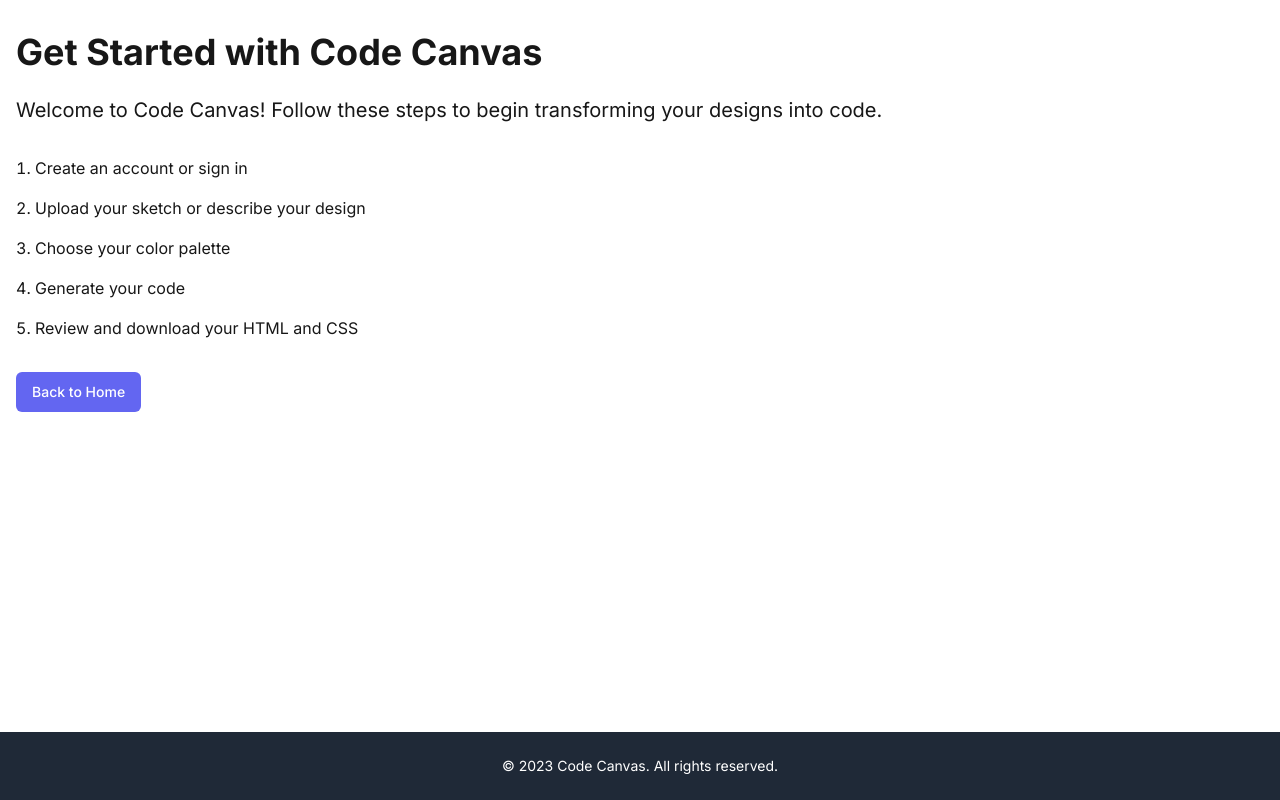
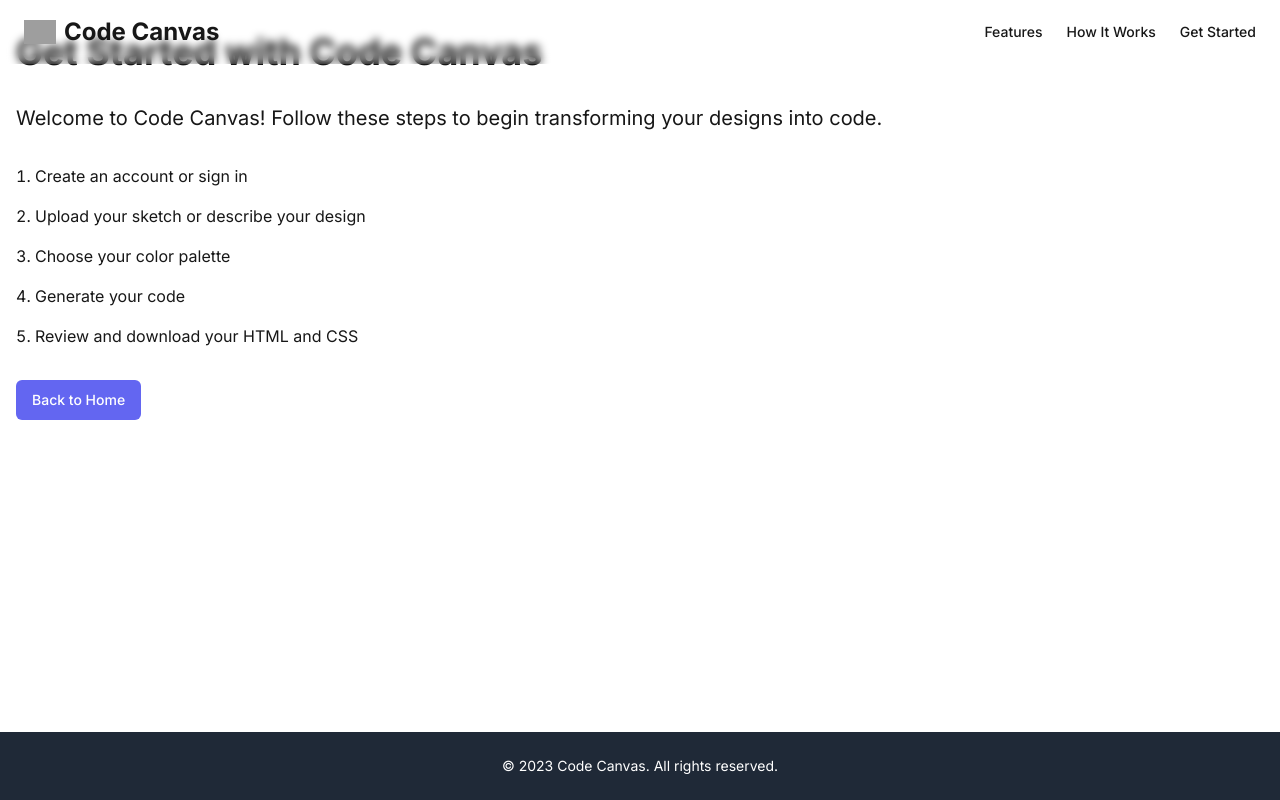
Before and after one commit to Hassanshigri/code-canvas, a Next.js app: page /get-started in a window 1280 px wide. Built offline with nearby package versions, Linux system fonts and the light colour scheme; grey boxes are pictures that could not be loaded.

Commit message:
animation on every section applied

```diff
--- /dev/null
+++ b/app/components/AnimatedSection.tsx
@@ -0,0 +1,45 @@
+'use client'
+
+import { useRef, ReactNode } from "react"
+import { motion, useInView } from "framer-motion"
+import React from "react";
+
+interface AnimatedSectionProps {
+  children: ReactNode;
+  className?: string;
+}
+
+const fadeInUp = {
+  hidden: { opacity: 0, y: 20 },
+  visible: { opacity: 1, y: 0, transition: { duration: 0.6 } }
+};
+
+export function AnimatedSection({ children, className = "" }: AnimatedSectionProps) {
+  const ref = useRef(null);
+  const isInView = useInView(ref, { once: false, amount: 0.3 });
+
+  return (
+    <motion.section
+      ref={ref}
+      initial="hidden"
+      animate={isInView ? "visible" : "hidden"}
+      variants={{
+        visible: {
+          transition: {
+            staggerChildren: 0.1
+          }
+        }
+      }}
+      className={className}
+    >
+      {/* Apply fadeInUp to each child */}
+      {React.Children.map(children, (child) => {
+        return (
+          <motion.div variants={fadeInUp}>
+            {child}
+          </motion.div>
+        );
+      })}
+    </motion.section>
+  );
+}
--- a/app/components/StickyHeader.tsx
+++ b/app/components/StickyHeader.tsx
@@ -26,7 +26,7 @@ export function StickyHeader() {
       transition={{ duration: 0.3 }}
       className="fixed top-0 left-0 right-0 z-50 backdrop-blur-sm"
     >
-      <div className="container flex items-center justify-between px-4 py-4 mx-auto lg:px-6">
+      <div className="container mx-auto flex items-center justify-between px-4 lg:px-6 py-4">
         <Link className="flex items-center justify-center" href="/">
           <Image src="/placeholder.svg?height=32&width=32" alt="Code Canvas Logo" width={32} height={32} />
           <span className="ml-2 text-2xl font-bold">Code Canvas</span>
--- a/app/get-started/page.tsx
+++ b/app/get-started/page.tsx
@@ -2,36 +2,26 @@
 
 import Link from "next/link"
 import { motion } from "framer-motion"
+import { StickyHeader } from "../components/StickyHeader";
 import { Button } from "../components/ui/button";
+import { AnimatedSection } from "../components/AnimatedSection";
 
-const fadeIn = {
-  initial: { opacity: 0, y: 20 },
-  animate: { opacity: 1, y: 0 },
-  transition: { duration: 0.6 }
-};
-
-const staggerChildren = {
-  animate: {
-    transition: {
-      staggerChildren: 0.1
-    }
-  }
+const fadeInUp = {
+  hidden: { opacity: 0, y: 20 },
+  visible: { opacity: 1, y: 0, transition: { duration: 0.6 } }
 };
 
 export default function GetStarted() {
   return (
     <div className="flex flex-col min-h-screen">
-      <motion.main
-        initial="initial"
-        animate="animate"
-        variants={staggerChildren}
-        className="container flex-1 px-4 py-8 mx-auto"
-      >
-        <motion.h1 variants={fadeIn} className="mb-6 text-4xl font-bold">Get Started with Code Canvas</motion.h1>
-        <motion.p variants={fadeIn} className="mb-8 text-xl">
+      <StickyHeader />
+      <main className="flex-1 container mx-auto px-4 py-8">
+        <AnimatedSection className="space-y-8">
+          <motion.h1 variants={fadeInUp} className="text-4xl font-bold mb-6">Get Started with Code Canvas</motion.h1>
+          <motion.p variants={fadeInUp} className="text-xl mb-8">
             Welcome to Code Canvas! Follow these steps to begin transforming your designs into code.
           </motion.p>
-        <motion.ol variants={staggerChildren} className="mb-8 space-y-4 list-decimal list-inside">
+          <motion.ol variants={fadeInUp} className="list-decimal list-inside space-y-4 mb-8">
             {[
               "Create an account or sign in",
               "Upload your sketch or describe your design",
@@ -39,16 +29,17 @@ export default function GetStarted() {
               "Generate your code",
               "Review and download your HTML and CSS"
             ].map((step, index) => (
-            <motion.li key={index} variants={fadeIn}>{step}</motion.li>
+              <motion.li key={index} variants={fadeInUp}>{step}</motion.li>
             ))}
           </motion.ol>
-        <motion.div variants={fadeIn}>
+          <motion.div variants={fadeInUp}>
             <Button asChild>
               <Link href="/">Back to Home</Link>
             </Button>
           </motion.div>
-      </motion.main>
-      <footer className="w-full py-6 text-center text-white bg-gray-800">
+        </AnimatedSection>
+      </main>
+      <footer className="w-full py-6 bg-gray-800 text-white text-center">
         <p className="text-sm">© 2023 Code Canvas. All rights reserved.</p>
       </footer>
     </div>
```
Lines whose indentation alone changed are shown as unchanged.
